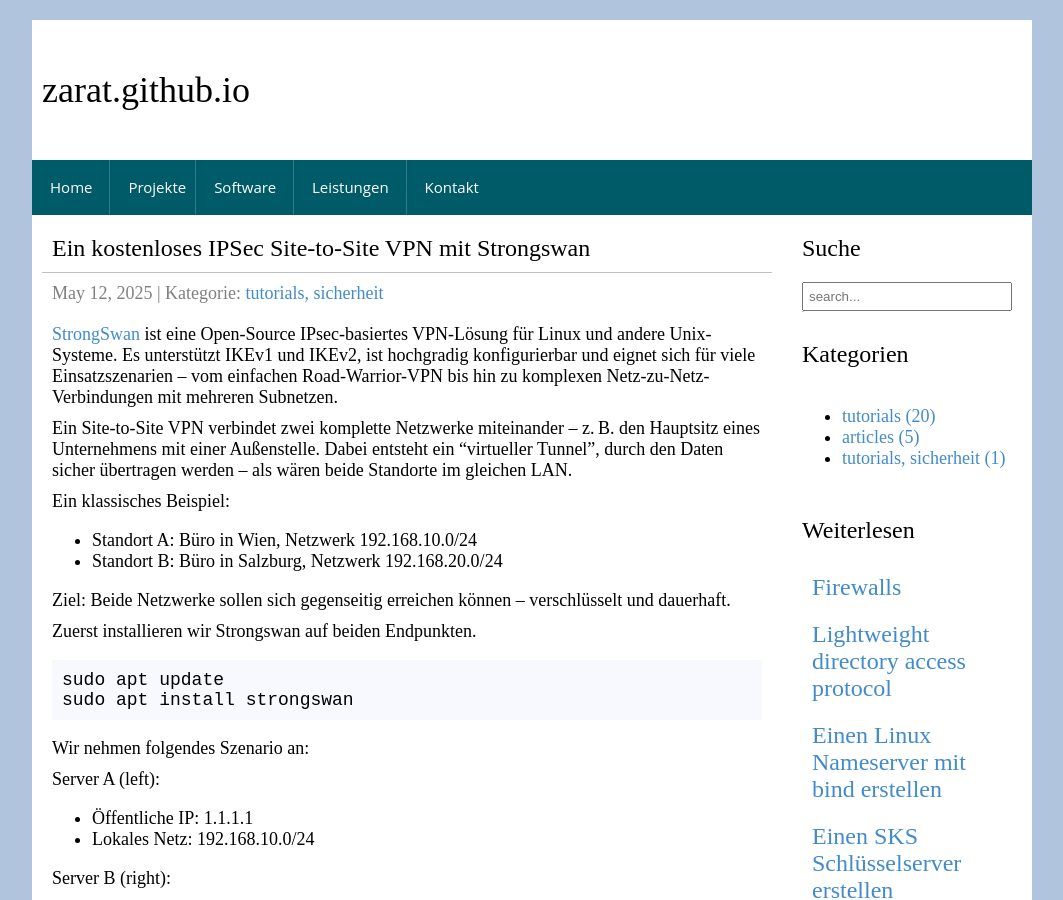
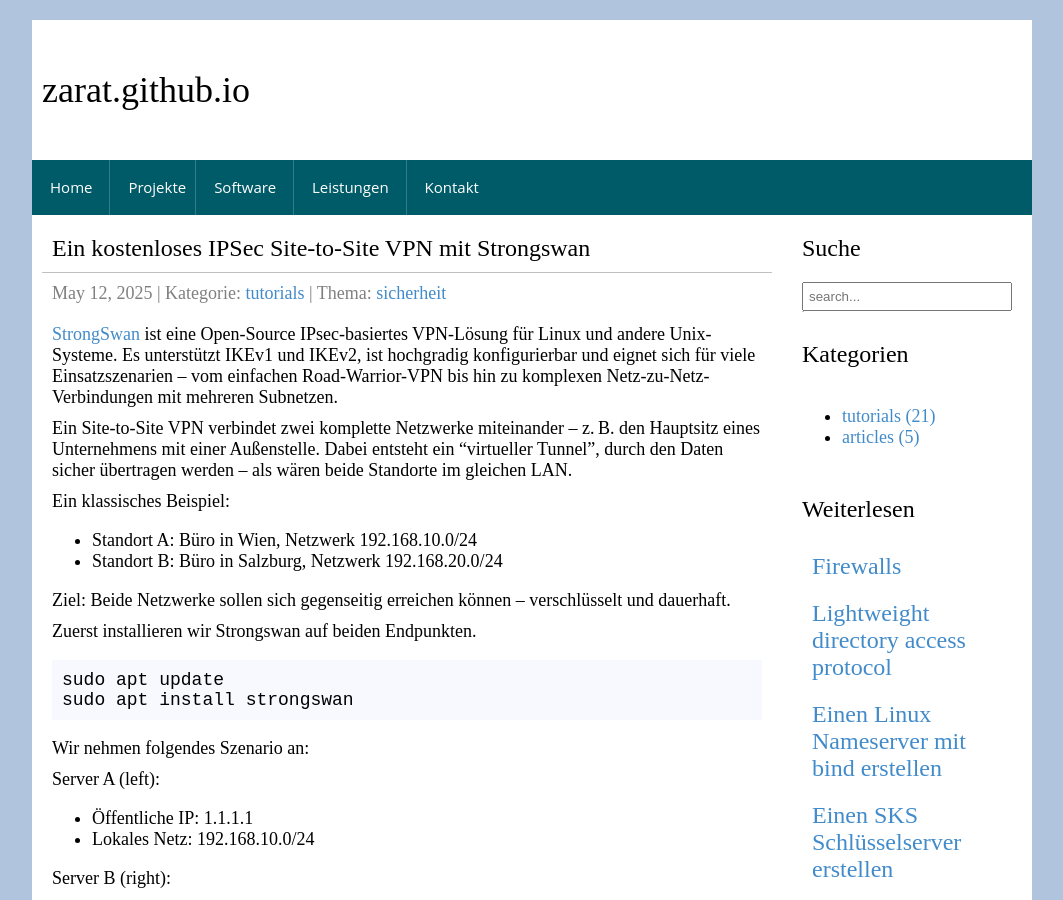
Before and after one commit to zarat/zarat.github.io, a Jekyll site: the page built from _posts/2025-05-12-strongswan-vpn.markdown, in a window 1280 px wide and 900 px high. Shown: the whole window, without its empty margins (108-1171 px from the left). Built offline with Jekyll 4.4.1, drawn with Linux system fonts in a browser that asks for light colours; some of the changed lines change nothing that is shown.

Commit message:
Update 2025-05-12-strongswan-vpn.markdown

```diff
--- a/_posts/2025-05-12-strongswan-vpn.markdown
+++ b/_posts/2025-05-12-strongswan-vpn.markdown
@@ -2,7 +2,8 @@
 layout: post
 title: Ein kostenloses IPSec Site-to-Site VPN mit Strongswan
 author: Manuel Zarat
-category: tutorials, sicherheit
+categories: tutorials
+tags: sicherheit
 permalink: /post/strongswan-site-to-site-vpn
 ---
 
```
